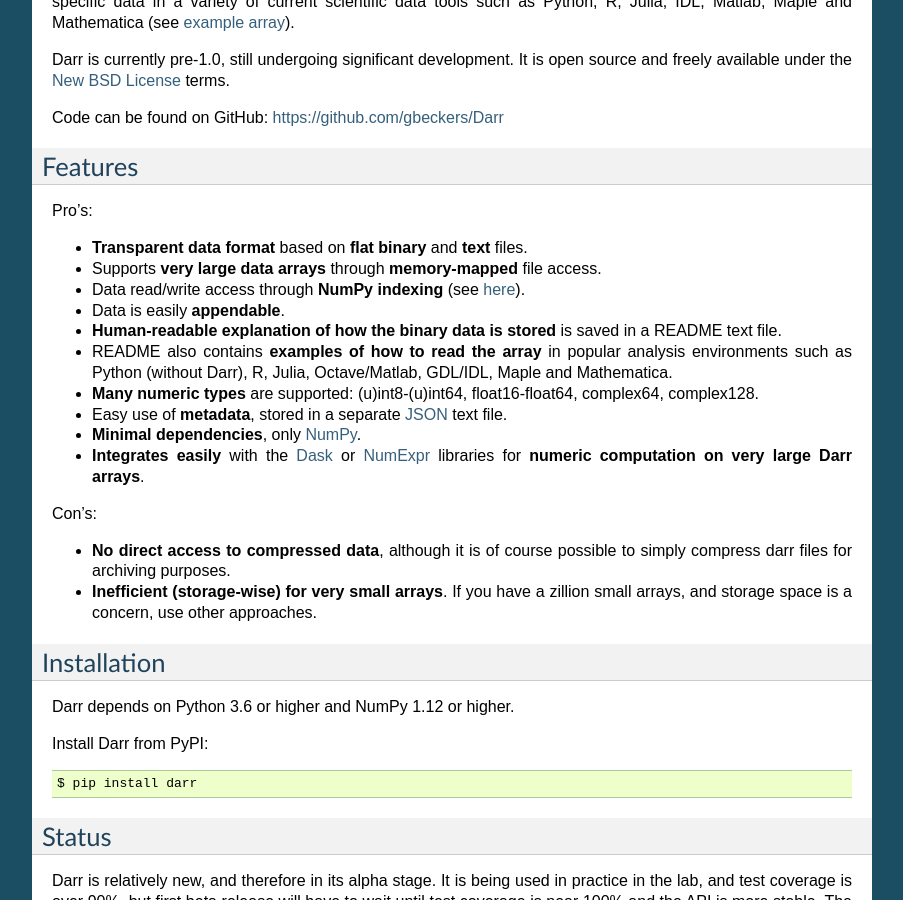
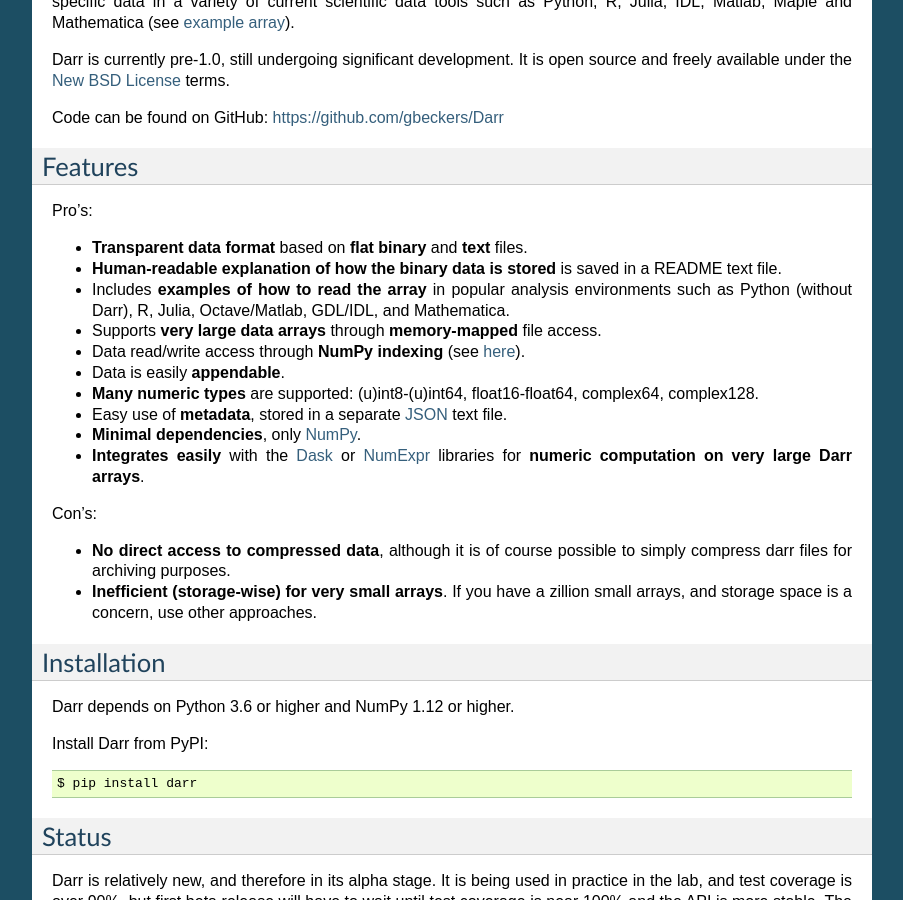
Before and after one commit to gbeckers/Darr, a Sphinx documentation site: the page built from docs/index.rst, in a window 1280 px wide and 900 px high, scrolled down 303 px. Shown: the whole window, without its empty margins (198-1101 px from the left). Built offline with Sphinx 7.4.7, drawn with Linux system fonts in a browser that asks for light colours.

Commit message:
changed feature descriptions somewhat

```diff
--- a/docs/index.rst
+++ b/docs/index.rst
@@ -37,16 +37,16 @@
 
 -  **Transparent data format** based on **flat binary** and **text**
    files.
+-  **Human-readable explanation of how the binary data is stored** is
+   saved in a README text file.
+-  Includes **examples of how to read the array** in popular
+   analysis environments such as Python (without Darr), R, Julia,
+   Octave/Matlab, GDL/IDL, and Mathematica.
 -  Supports **very large data arrays** through **memory-mapped** file
    access.
 -  Data read/write access through **NumPy indexing** (see
    `here <https://docs.scipy.org/doc/numpy-1.13.0/reference/arrays.indexing.html>`__).
 -  Data is easily **appendable**.
--  **Human-readable explanation of how the binary data is stored** is
-   saved in a README text file.
--  README also contains **examples of how to read the array** in popular
-   analysis environments such as Python (without Darr), R, Julia,
-   Octave/Matlab, GDL/IDL, Maple and Mathematica.
 -  **Many numeric types** are supported: (u)int8-(u)int64,
    float16-float64, complex64, complex128.
 -  Easy use of **metadata**, stored in a separate
```
Also changed, not shown: README.rst (+5 -5 lines).
